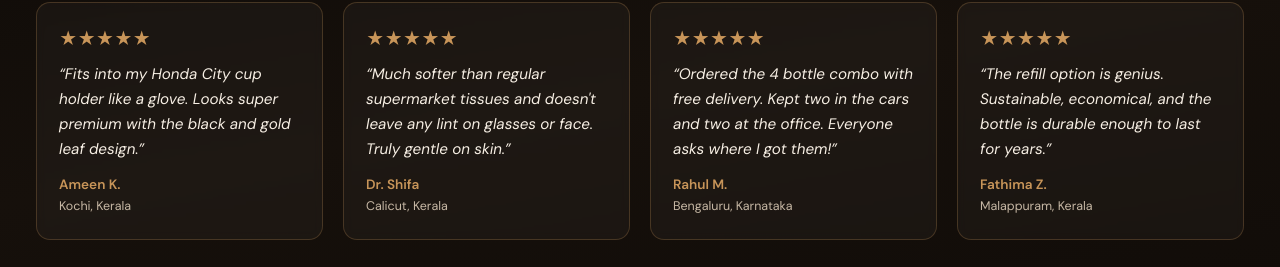
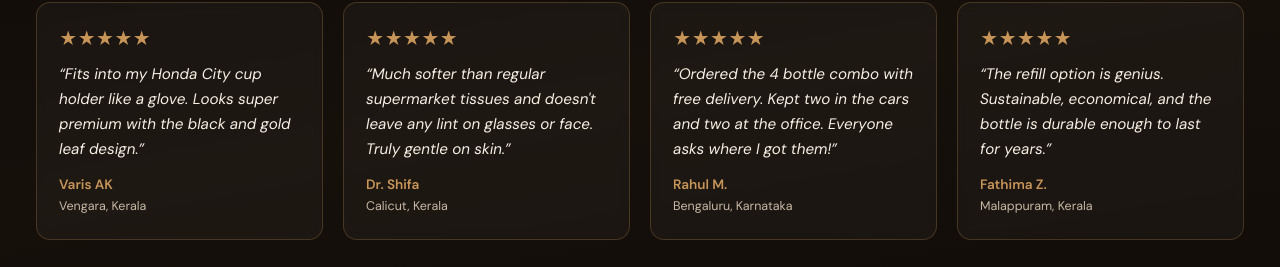
Before and after one commit to abuabz/neem, a Next.js app: page / in a window 1280 px wide. Shown: the part 3507-3774 px from the top of the page. Built offline with nearby package versions, Linux system fonts and the light colour scheme; no server answers.

Commit message:
updated bappu name

```diff
--- a/src/data/products.ts
+++ b/src/data/products.ts
@@ -174,8 +174,8 @@ export const FAQS = [
 
 export const TESTIMONIALS = [
   {
-    name: "Ameen K.",
-    location: "Kochi, Kerala",
+    name: "Varis AK",
+    location: "Vengara, Kerala",
     review: "Fits into my Honda City cup holder like a glove. Looks super premium with the black and gold leaf design.",
     rating: 5,
   },
```
